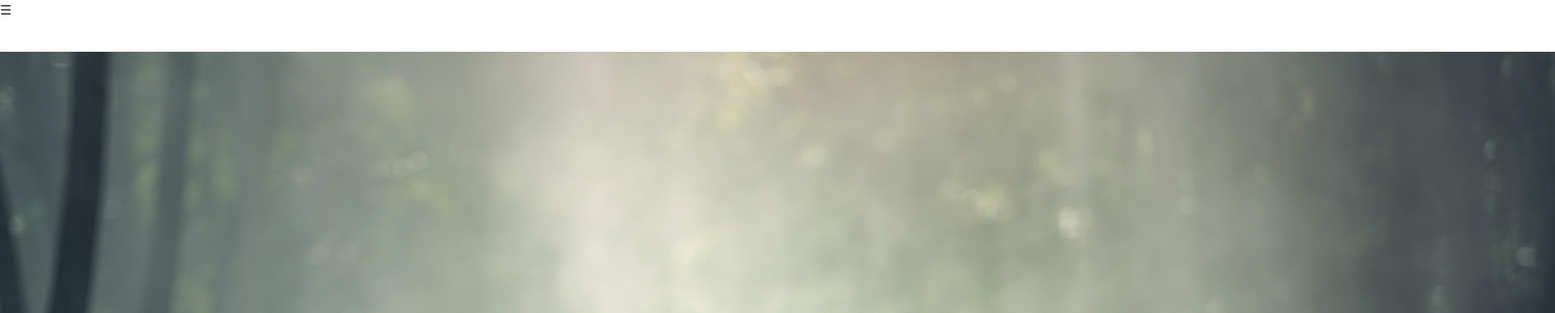
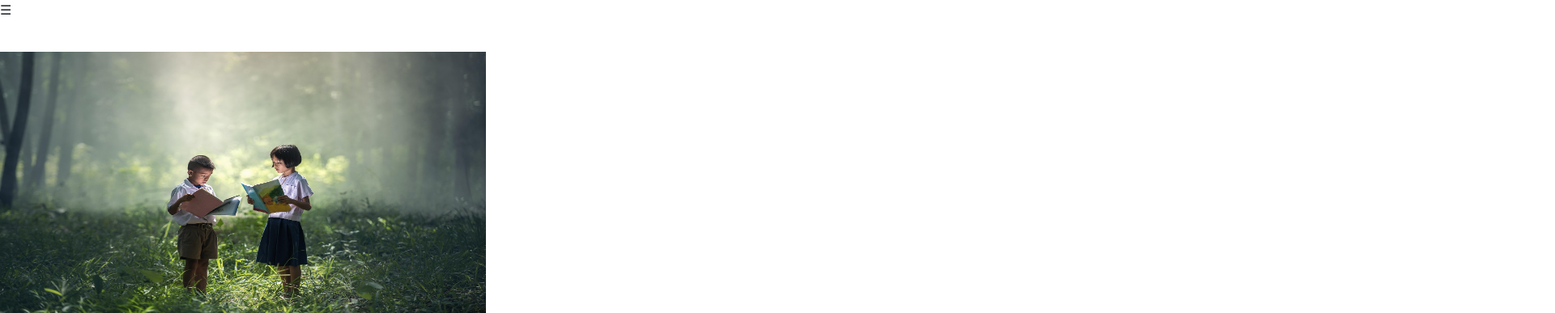
Before and after one commit to yusuphutubaste/personal-development, a plain HTML site: page index.html in a window 1280 px wide. Shown: the top 387 px of the page at 81% size, 1920 px wide, since content can reach past the window. Drawn offline with nearby package versions, Linux system fonts and the light colour scheme.

Commit message:
make image fit better

```diff
--- a/index.html
+++ b/index.html
@@ -34,7 +34,7 @@
 
     <!-- Student Image Section -->
     <section class="student-image">
-        <img src="images/student1.png"
+        <img src="images/student1.png" width="600" height="333"
              alt="Students"
              class="main-image">
     </section>
```
